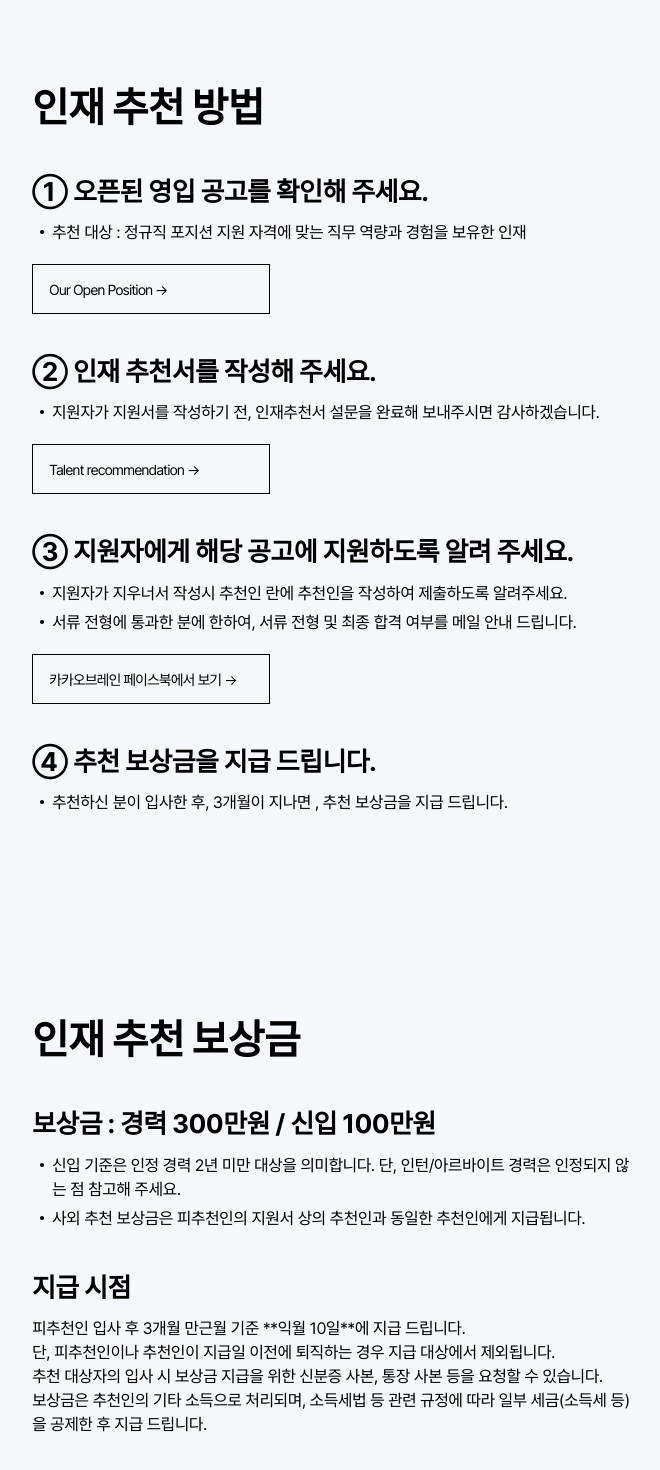
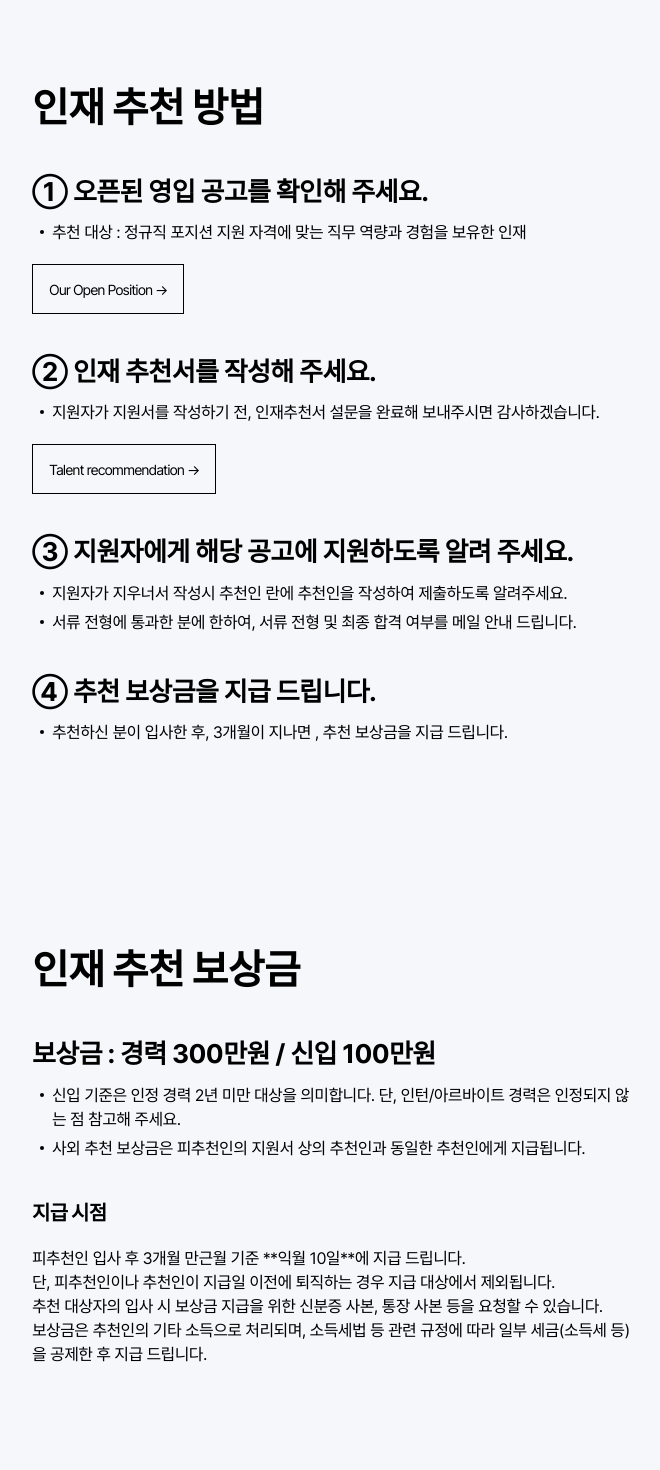
Before and after one commit to kimbomm/kakaobrain_recruit, a Nuxt app: page /recommend in a window 1280 px wide. Shown: the part 1907-3377 px from the top of the page, without its empty margins (346-1006 px from the left). Built offline with nearby package versions, Linux system fonts and the light colour scheme; what vue-device-detector would draw is missing.

Commit message:
[2022.01.21] underline 추가

```diff
--- a/assets/scss/common.scss
+++ b/assets/scss/common.scss
@@ -52,3 +52,6 @@ body {
   font-size: 14px;
   line-height: 120%;
 }
+.underline{
+  border-bottom:1px solid $gray-9;
+}
--- a/pages/faq.vue
+++ b/pages/faq.vue
@@ -16,10 +16,10 @@
           :title="`우선 확인해 주세요.`"
         />
         <ContentsText
-          text='영입 절차의 공정화에 관한 법률 제 4조의 3에 근거하여 직무수행에 필요하지 않은 정보를 이력서에 기재하는 경우 서류반환 및 접수 취소됩니다.'
+          text='영입 절차의 공정화에 관한 법률 <span class="underline">제 4조의 3</span>에 근거하여 직무수행에 필요하지 않은 정보를 이력서에 기재하는 경우 서류반환 및 접수 취소됩니다.'
         />
         <ContentsText
-          text='영입 관련한 모든 질문은 apply@kakaobrain.com 로 메일로 주시면 확인하여 회신 드릴 수 있도록 하겠습니다.'
+          text='영입 관련한 모든 질문은 <span class="underline">apply@kakaobrain.com</span></spa>로 메일로 주시면 확인하여 회신 드릴 수 있도록 하겠습니다.'
         />
       </div>
       <div class="faq-btn l-ml-3"><span class="btn-txt">Our Open Position →</span></div>
@@ -86,12 +86,12 @@
           {
             title: 'Q. 병역특례로 지원이 가능한가요?',
             content:
-              '병무청에서는 전문연구요원(연구기관에서 과학기술 연구·학문분야 종사)과 산업기능요원(산업체에서 제조·생산 분야 종사)를 관리하고 있습니다. \n당사에 있는 인공지능연구소에는 업종특성상 전문연구요원만 운영 중이며, 신규편입 인원 선발은 병무청으로 부터 배정받은 T/O가 없어 인원 선발이 불가하나, 전직은 소정기간 복무한 인원에 한하여 당사로 지원이 가능합니다. \n\n병역특례에 관련한 사항은 apply@kakaobrain.com 메일로  1:1 문의를 통해 확인해 주시기 바랍니다.'
+              '병무청에서는 전문연구요원(연구기관에서 과학기술 연구·학문분야 종사)과 산업기능요원(산업체에서 제조·생산 분야 종사)를 관리하고 있습니다. \n당사에 있는 인공지능연구소에는 업종특성상 전문연구요원만 운영 중이며, 신규편입 인원 선발은 병무청으로 부터 배정받은 T/O가 없어 인원 선발이 불가하나, 전직은 소정기간 복무한 인원에 한하여 당사로 지원이 가능합니다. \n\n병역특례에 관련한 사항은 <span class="underline">apply@kakaobrain.com</span> 메일로  1:1 문의를 통해 확인해 주시기 바랍니다.'
           },
           {
             title: 'Q. 군미필자인 경우 지원이 가능한가요?',
             content:
-              '병역 미필자(면제자예외)는 면접에 합격 하시더라도 입사 후 원만한 직장 생활이 어렵기 때문에 지원이 불가능합니다. \n다만, 병역특례는 예외입니다. \n\n병역특례에 관련한 사항은 apply@kakaobrain.com 메일로  1:1 문의를 통해 확인해 주시기 바랍니다.'
+              '병역 미필자(면제자예외)는 면접에 합격 하시더라도 입사 후 원만한 직장 생활이 어렵기 때문에 지원이 불가능합니다. \n다만, 병역특례는 예외입니다. \n\n병역특례에 관련한 사항은 <span class="underline">apply@kakaobrain.com</span> 메일로  1:1 문의를 통해 확인해 주시기 바랍니다.'
           }
         ]
       }
@@ -124,7 +124,7 @@
   }
 
   .faq-btn{
-    width:238px;
+    width:170px;
     height:50px;
     border:1px solid $gray-9;
     border-radius: 0px;
--- a/pages/recommend.vue
+++ b/pages/recommend.vue
@@ -1,5 +1,5 @@
 <template>
-  <div class="company">
+  <div class="">
     <MainTitle
       :title="`사외 추천 제도.`"
     />
@@ -36,7 +36,7 @@
                   text='추천 대상 : 정규직 포지션 지원 자격에 맞는 직무 역량과 경험을 보유한 인재'
                 />
               </div>
-              <div class="company-btn l-ml-3"><span class="btn-txt">Our Open Position →</span></div>
+              <div class="link-btn l-ml-3"><span class="btn-txt">Our Open Position →</span></div>
             </div>
 
             <div class="list-box">
@@ -48,7 +48,7 @@
                   text='지원자가 지원서를 작성하기 전, 인재추천서 설문을 완료해 보내주시면 감사하겠습니다.'
                 />
               </div>
-              <div class="company-btn l-ml-3"><span class="btn-txt">Talent recommendation →</span></div>
+              <div class="link-btn l-ml-3"><span class="btn-txt">Talent recommendation →</span></div>
             </div>
 
             <div class="list-box">
@@ -63,8 +63,6 @@
                   text='서류 전형에 통과한 분에 한하여, 서류 전형 및 최종 합격 여부를 메일 안내 드립니다.'
                 />
               </div>
-
-              <div class="company-btn l-ml-3"><span class="btn-txt">카카오브레인 페이스북에서 보기 →</span></div>
             </div>
 
             <div class="list-box">
@@ -100,9 +98,7 @@
               </div>
             </div>
 
-            <SmallTitle
-              :title="`지급 시점`"
-            />
+            <ContentSubTitle tit="지급 시점"/>
             <ContentsText
               text='피추천인 입사 후 3개월 만근월 기준 **익월 10일**에 지급 드립니다.</br>
               단, 피추천인이나 추천인이 지급일 이전에 퇴직하는 경우 지급 대상에서 제외됩니다.</br>
@@ -171,6 +167,7 @@ import MiddleImg from '@/components/company/MiddleImg'
 import ContentsTitle from '@/components/company/ContentsTitle'
 import ContentsText from '@/components/company/ContentsText'
 import SmallTitle from '@/components/company//SmallTitle'
+import ContentSubTitle from '@/components/company//ContentSubTitle'
 export default {
   name:'index',
   components:{
@@ -180,6 +177,7 @@ export default {
     ContentsTitle,
     ContentsText,
     SmallTitle,
+    ContentSubTitle,
   }
 }
 </script>
@@ -197,22 +195,12 @@ export default {
   .contents-title{
     margin-bottom:40px;
   }
-  // .contents-text{
-  //   margin-bottom:40px;
-  // }
   .small-title{
     margin-bottom:10px;
   }
-  // .share-rule{
-  //   // margin-bottom:200px;
-  //   .rule-list{
-  //     li{
-  //       &:not(:last-child){
-  //         margin-bottom:10px;
-  //       }
-  //     }
-  //   }
-  // }
+  .content-sub-title{
+    margin-bottom:20px;
+  }
 
   .rule-box{
     .rule-item{
@@ -222,9 +210,6 @@ export default {
     }
 
     .system-plan{
-      // .contents-text{
-      //   margin-bottom:20px
-      // }
       .list-box{
         &:not(:last-child){
           margin-bottom:40px;
@@ -240,9 +225,6 @@ export default {
         .contents-text{
           position: relative;
           padding-left:20px;
-          // &:not(:last-child){
-          //   margin-bottom:20px;
-          // }
           &::before{
             content: "";
             position: absolute;
@@ -258,8 +240,10 @@ export default {
     }
   }
 
-  .company-btn{
-    width:238px;
+  .link-btn{
+    display: inline-block;
+    min-width:150px;
+    width:auto;
     height:50px;
     border:1px solid $gray-9;
     border-radius: 0px;
--- a/pages/welfare/benefits.vue
+++ b/pages/welfare/benefits.vue
@@ -10,7 +10,9 @@
     <MiddleImg/>
 
     <ContentsTitle
-      :title="`카카오브레인 크루는</br>업무 공간을 스스로 정해 일합니다.`"
+      :title="`꼼꼼하게 보세요.</br>
+      비교해서 보세요.</br>
+      진정으로 크루를 위한 진심.`"
     />
 
     <div class="folding-rule gl-5 l-ml-3">
@@ -51,7 +53,7 @@ export default {
         {
           title: "원격(재택) 근무와 유연 근무(완전선택근무시간제)",
           content:
-            '<div class="folding-item">카카오브레인 크루는 업무 공간을 스스로 정해 일합니다.</div></br><div class="folding-item">원격근무와 유연근무제 상세보기</div>',
+            '<div class="folding-item">카카오브레인 크루는 업무 공간을 스스로 정해 일합니다.</div></br><div class="folding-item"><span class="underline">원격근무와 유연근무제 상세보기</span></span></div>',
           isText:false,
         },
         {
@@ -64,7 +66,7 @@ export default {
         {
           title: "직장 어린이집 지원",
           content:
-            "<div class='folding-item'>카카오 공동체 직장 어린이집 지원 : 늘예솔, 오리뜰, 스페이스닷키즈</div></br><div class='folding-item'>판교오피스 인근의 '스타트업캠퍼스어린이집' 도 제휴해 지원합니다</div>",
+            "<div class='folding-item'>카카오 공동체 직장 어린이집 지원 : <span class='underline'>늘예솔</span>, <span class='underline'>오리뜰</span>, <span class='underline'>스페이스닷키즈</span></div></br><div class='folding-item'>판교오피스 인근의 '<span class='underline'>스타트업캠퍼스어린이집</span>' 도 제휴해 지원합니다</div>",
           isText:false,
         },
         {
```
